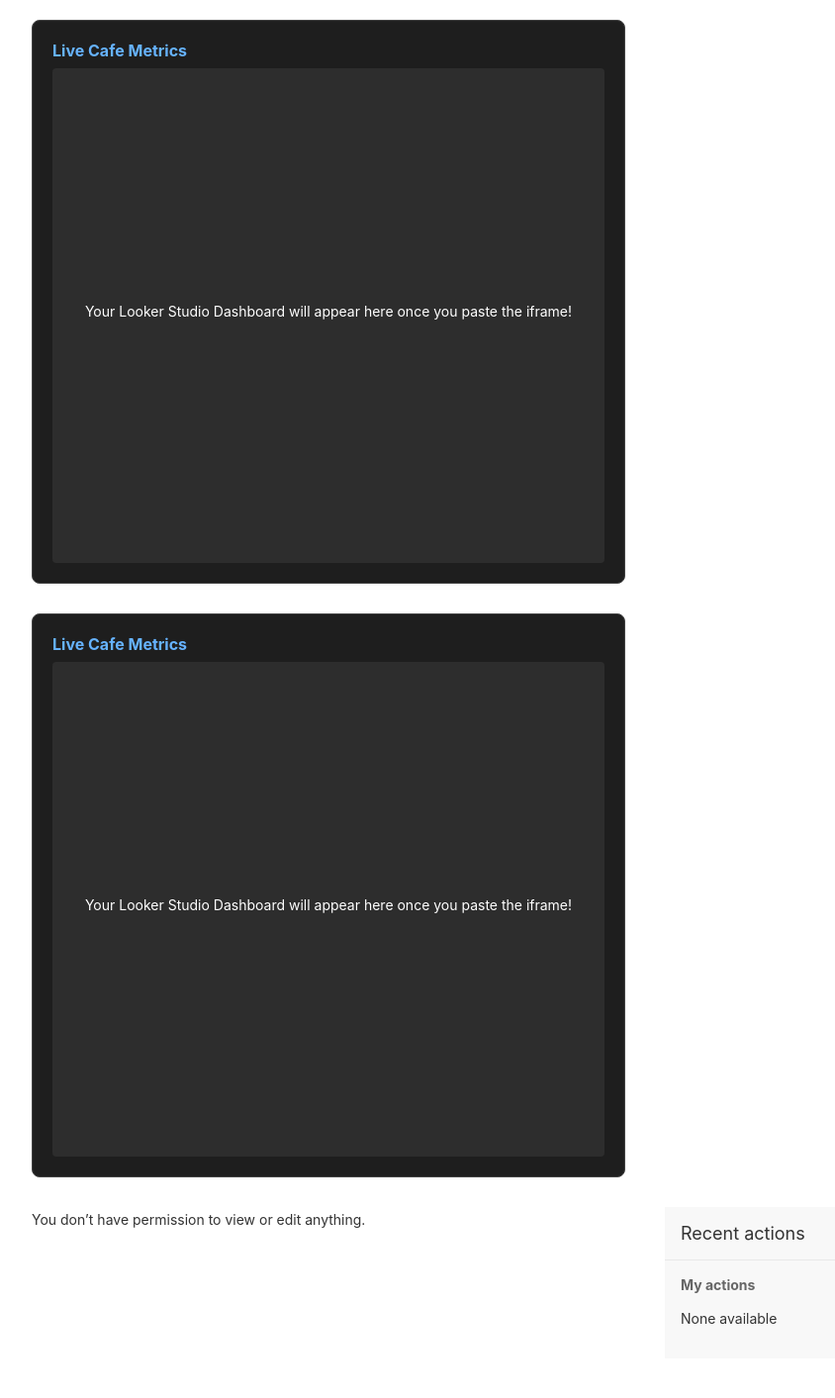
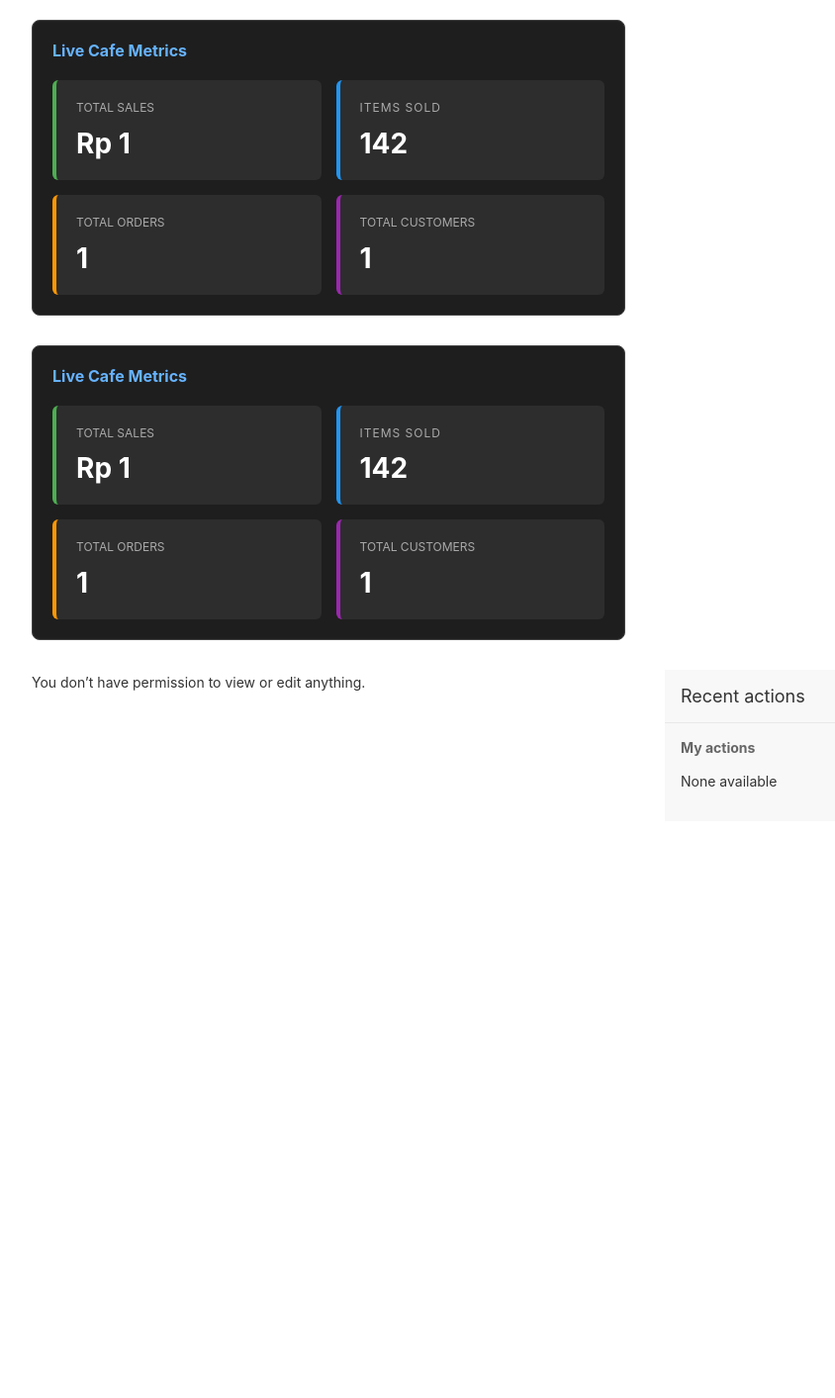
Before and after one commit to 01stella/backendteam, a Django app: template backendteam/cms/cafe_admin/templates/admin/index.html in a window 1280 px wide. Shown: the part 49-1462 px from the top of the page at 99% size, without its empty margins (8-852 px from the left). After the commit the page ends 845 px from the top, so only its background shows below. Run offline with Django 4.2, Linux system fonts and the light colour scheme; the template is opened without the code that fills it: most values are stand-ins (such as "Sample title", 1, 10 or a date in 2020); data that the repository does not hold is empty.

Commit message:
fixed pipeline, modified dashboard in cms

```diff
--- a/backendteam/cms/cafe_admin/templates/admin/index.html
+++ b/backendteam/cms/cafe_admin/templates/admin/index.html
@@ -2,12 +2,31 @@
 
 {% block content %}
     <div style="margin-bottom: 30px; padding: 20px; background: #1e1e1e; color: white; border-radius: 8px; border: 1px solid #444;">
-        <h2 style="color: #66b3ff; margin-top: 0;">Live Cafe Metrics</h2>
+        <h2 style="color: #66b3ff; margin-top: 0; margin-bottom: 20px;">Live Cafe Metrics</h2>
 
-        <div style="width: 100%; height: 500px; background: #2d2d2d; display: flex; align-items: center; justify-content: center; border-radius: 4px;">
-            <p>Your Looker Studio Dashboard will appear here once you paste the iframe!</p>
+        <div style="display: grid; grid-template-columns: repeat(auto-fit, minmax(200px, 1fr)); gap: 15px;">
+
+            <div style="background: #2d2d2d; padding: 20px; border-radius: 6px; border-left: 4px solid #4CAF50;">
+                <p style="margin: 0; font-size: 12px; color: #aaa;">TOTAL SALES</p>
+                <h3 style="margin: 10px 0 0 0; font-size: 28px; color: white;">Rp {{ total_sales }}</h3>
+            </div>
+
+            <div style="background: #2d2d2d; padding: 20px; border-radius: 6px; border-left: 4px solid #2196F3;">
+                <p style="margin: 0; font-size: 12px; color: #aaa; text-transform: uppercase; letter-spacing: 1px;">Items Sold</p>
+                <h3 style="margin: 10px 0 0 0; font-size: 28px; color: white;">142</h3>
+            </div>
+
+            <div style="background: #2d2d2d; padding: 20px; border-radius: 6px; border-left: 4px solid #FF9800;">
+                <p style="margin: 0; font-size: 12px; color: #aaa;">TOTAL ORDERS</p>
+                <h3 style="margin: 10px 0 0 0; font-size: 28px; color: white;">{{ total_orders }}</h3>
+            </div>
+
+            <div style="background: #2d2d2d; padding: 20px; border-radius: 6px; border-left: 4px solid #9C27B0;">
+                <p style="margin: 0; font-size: 12px; color: #aaa;">TOTAL CUSTOMERS</p>
+                <h3 style="margin: 10px 0 0 0; font-size: 28px; color: white;">{{ total_customers }}</h3>
+            </div>
+
         </div>
-
     </div>
 
     {{ block.super }}
--- a/backendteam/cms/cafe_admin/views.py
+++ b/backendteam/cms/cafe_admin/views.py
@@ -1,4 +1 @@
 from django.shortcuts import render
-
-def dashboard_view(request):
-    return render(request, 'cafe_admin/dashboard.html')
--- a/backendteam/cms/cafe_cms/settings.py
+++ b/backendteam/cms/cafe_cms/settings.py
@@ -67,7 +67,7 @@ ROOT_URLCONF = 'cafe_cms.urls'
 TEMPLATES = [
     {
         'BACKEND': 'django.template.backends.django.DjangoTemplates',
-        'DIRS': [os.path.join(BASE_DIR, 'cafe_admin', 'templates')],
+        'DIRS': [],
         'APP_DIRS': True,
         'OPTIONS': {
             'context_processors': [
--- a/backendteam/cms/cafe_cms/urls.py
+++ b/backendteam/cms/cafe_cms/urls.py
@@ -16,9 +16,8 @@ Including another URLconf
 """
 from django.contrib import admin
 from django.urls import path
-from cafe_admin.views import dashboard_view
+from cafe_admin.admin import admin_site
 
 urlpatterns = [
-    path('admin/', admin.site.urls),
-    path('dashboard/', dashboard_view, name='dashboard')
+    path('admin/', admin_site.urls),
 ]
--- a/backendteam/pipeline/main.py
+++ b/backendteam/pipeline/main.py
@@ -53,9 +53,9 @@ def run_pipeline_metrics():
             SUM(oi.quantity) as hourly_quantity
         FROM orders o
         JOIN order_items oi ON o.id = oi.order_id
-        GROUP BY DATE(o.created_at), HOUR(o.created_at);
-        GROUP BY DATE(o.created_at), HOUR(o.created_at), sale_hour;
+        GROUP BY DATE(o.created_at), CONCAT(HOUR(o.created_at), ':00');
     """
+
     pd.read_sql(query_4, engine).to_sql('metrics_hourly_qty', engine, if_exists='replace', index=False)
     print(" 4/4: Hourly Quantity warehoused.")
 
```
Also changed, not shown: backendteam/cms/cafe_admin/admin.py (+22 -13 lines).
